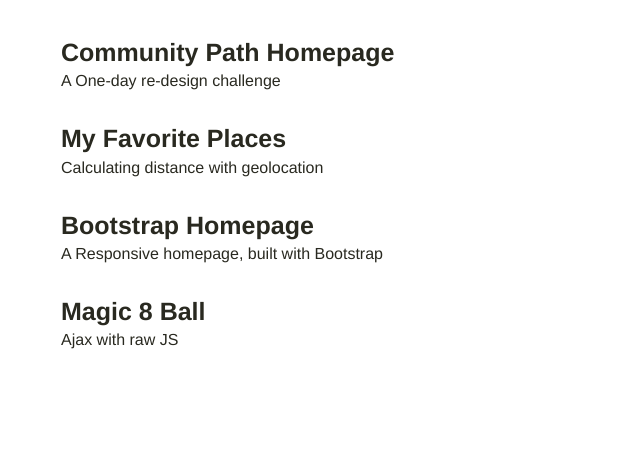
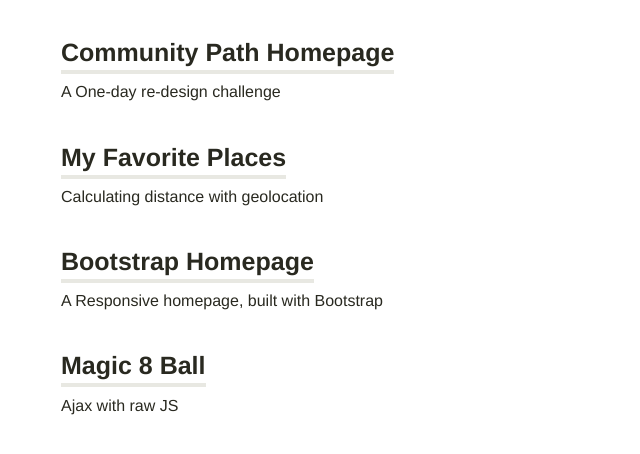
Before and after one commit to spongebobsquaredance/small-projects, a website: page src/index.html in a window 1280 px wide. Shown: the part 106-560 px from the top of the page, without its empty margins (67-707 px from the left). Drawn offline with Linux system fonts and the light colour scheme.

Commit message:
Front page link underline hover styles

```diff
--- a/src/styles/sass/1_utility/_base.scss
+++ b/src/styles/sass/1_utility/_base.scss
@@ -6,9 +6,9 @@
 	text-decoration: none;
 	color: $coal;
 	transition: color 0.75s;
-	&:hover {
-		color: $eraser;
-	}
+	// &:hover {
+	// 	color: $eraser;
+	// }
 }
 img {
 	max-width: 100%;
--- a/src/styles/sass/4_components/_articles.scss
+++ b/src/styles/sass/4_components/_articles.scss
@@ -2,7 +2,7 @@
 	overflow: hidden;
 	margin-top: 40px;
 	+ article {
-		margin-top: 2em;
+		margin-top: 2.45em;
 	}
 	h2 {
 		margin-bottom: 0.32em;
@@ -15,9 +15,19 @@
 	&.project {
 		h3 a {
 			font-weight: bold;
+			border-bottom: 4px solid rgba($moondust, 0.65);
+			padding-bottom: 4px;
+			-webkit-transition: border-color .3s cubic-bezier(0.215,.61,.355,1);
+			-moz-transition: border-color .3s cubic-bezier(0.215,.61,.355,1);
+			-ms-transition: border-color .3s cubic-bezier(0.215,.61,.355,1);
+			-o-transition: border-color .3s cubic-bezier(0.215,.61,.355,1);
+			transition: border-color .3s cubic-bezier(0.215,.61,.355,1);
+			&:hover {
+				border-color: $coal;
+			}
 		}
 		h4 {
-			margin-top: 3px;
+			margin-top: 14px;
 		}
 	}
 }
```
Also changed, not shown: src/styleguide.html (+1 -0 lines), build/imgs/btstrp-deskbtm.jpg, build/imgs/monocle-cover.png (deleted), build/styleguide.html, build/styles/css/screen.min.css, src/styles/css/screen.min.css.
